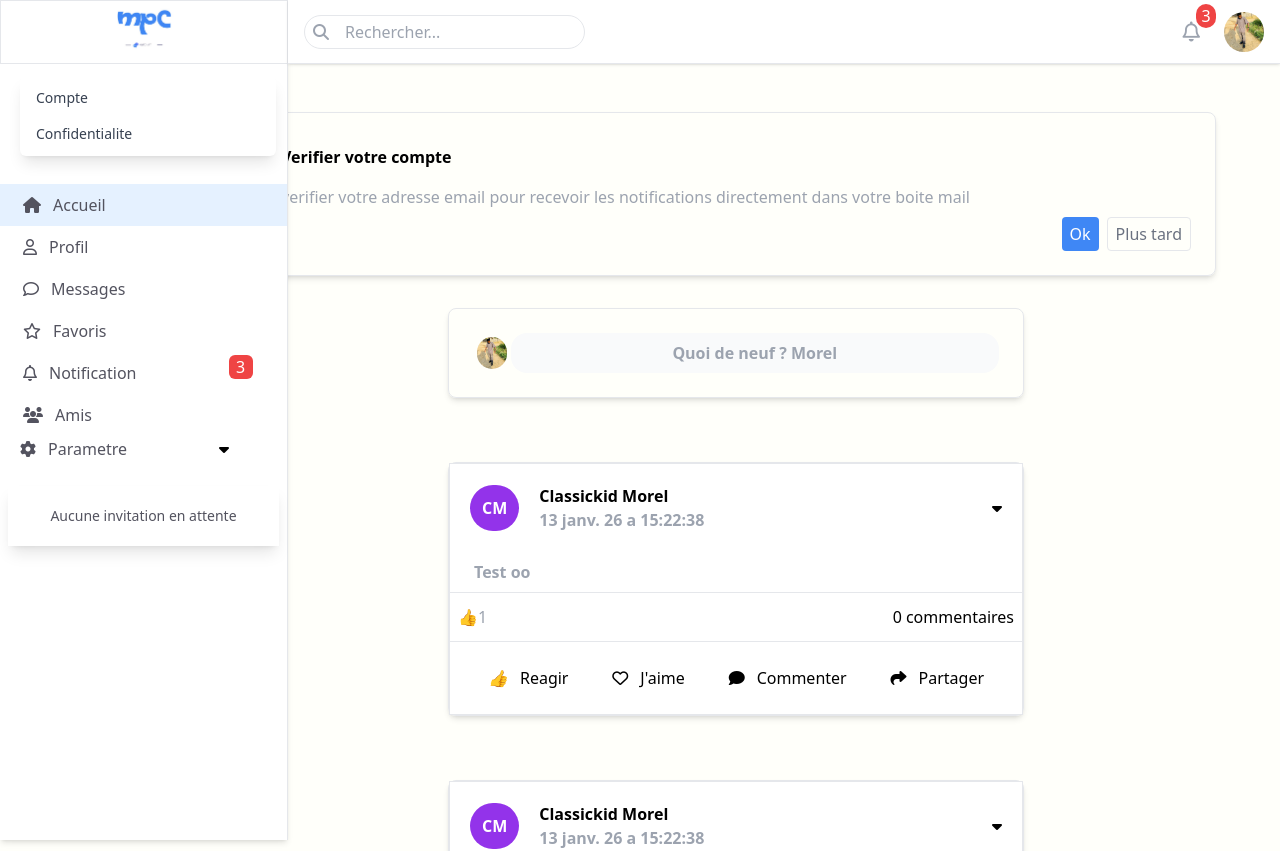
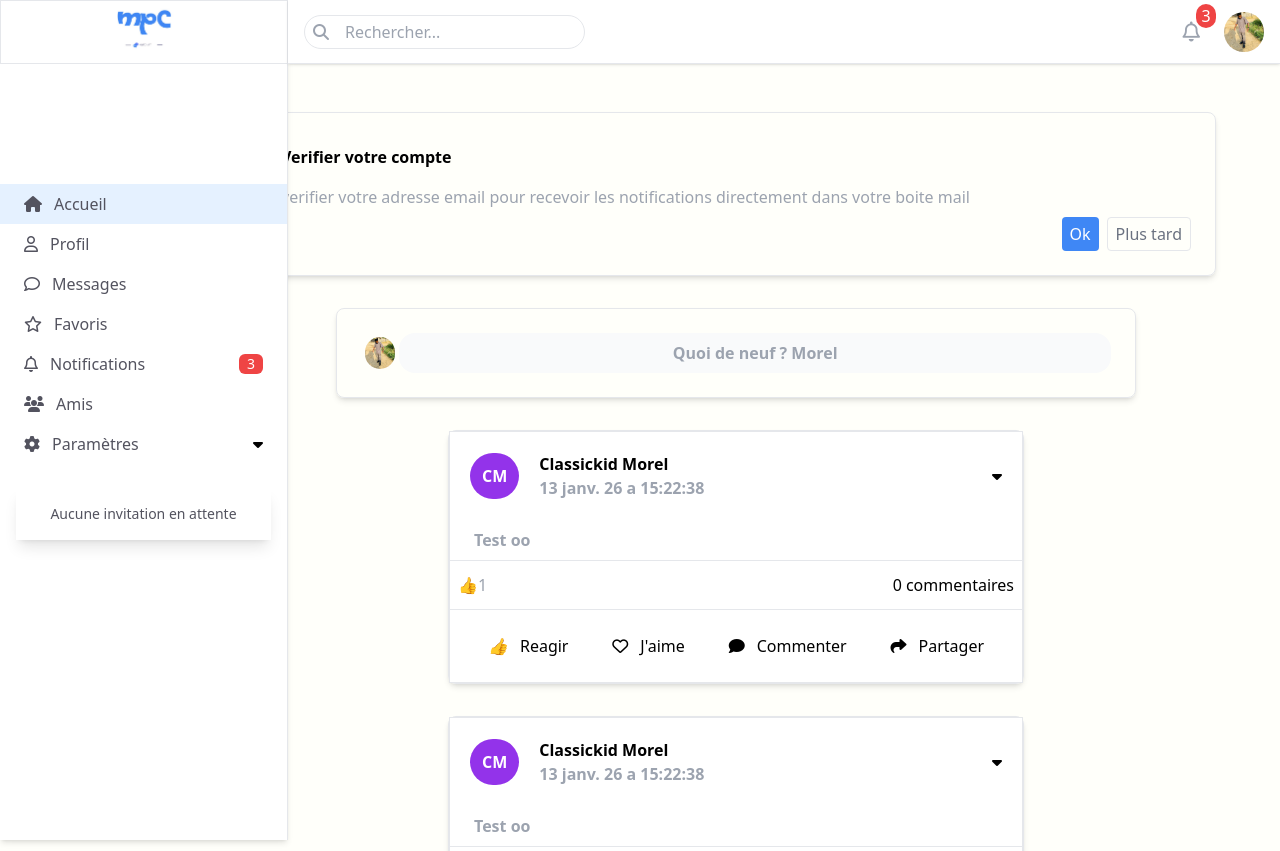
Before and after one commit to changaavanarolinelea-maker/MyChat, a React (Vite) app: page /users/home in a window 1280 px wide. Shown: the top 851 px of the page. Built offline with nearby package versions, Linux system fonts and the light colour scheme.

Commit message:
today update

```diff
--- a/src/App.jsx
+++ b/src/App.jsx
@@ -2,6 +2,7 @@ import { BrowserRouter,Routes,Route } from 'react-router-dom'
 import './App.css'
 import Home from './components/users/home'
 import Profit from './components/profits/Profit'
+import Modal from './components/users/Modal'
 
 function App() {
 
@@ -13,6 +14,7 @@ function App() {
              <Route path='/' element ={<Home/>} />
              <Route path='/users/home' element ={<Home/>} />
              <Route path='/profits/profit' element ={<Profit/>}/>
+             <Route path='/users/modal' element={<Modal/>}/>
         </Routes>
     </BrowserRouter>
     </>
--- a/src/components/post/Post.jsx
+++ b/src/components/post/Post.jsx
@@ -29,7 +29,7 @@ function Post() {
     const addComment = ()=>{
         setCommentaire ( commentaire+1)
     }
-
+      const [drop,setDrop] = useState(false)
   return <>
      {/* Partie reserver au post de l'utilisateur */}
       <section className='flex justify-center shadow-md rounded-lg border max-sm:mx-[8px] max-sm:w-full  my-8 md:mx-48 hover:touch-pinch-zoom'>
@@ -48,8 +48,21 @@ function Post() {
                                         </div>
                                    </div>
 
-                                    <div>
-                                         <i class="fa-solid fa-caret-down cursor-pointer"></i>
+                                    {drop  &&(
+                                        <div className=' p-2 bg-white rounded right-10 top-7 border '>
+                                            <div className='p-2'>
+                                                <i class="fa-regular fa-bookmark text-[#3F87F5] px-2"></i>
+                                                <span>Ajouter un favoris</span>
+                                            </div>
+                                            <div className='p-2'>
+                                                <i class="fa-solid fa-trash text-red-600 px-2"></i>
+                                                <span className='text-red-600' >Supprimer</span>
+                                            </div>
+
+                                        </div>
+                                    )}
+                                    <div className=''>
+                                         <i class="fa-solid fa-caret-down cursor-pointer hover:border hover:p-3 hover:rounded-md hover:shadow-[#3F87F5]" onClick={()=>setDrop(!drop)}></i>
                                     </div>
                               </div>
                               <p className='px-6 py-2 font-semibold text-gray-400'>Test oo</p>
@@ -107,9 +120,21 @@ function Post() {
                                             <span className='font-semibold text-gray-400 text-'>{now} a {heure}</span>
                                         </div>
                                    </div>
+                                    {drop  &&(
+                                        <div className=' p-2 bg-white rounded right-10 top-7 border '>
+                                            <div className='p-2'>
+                                                <i class="fa-regular fa-bookmark text-[#3F87F5] px-2"></i>
+                                                <span>Ajouter un favoris</span>
+                                            </div>
+                                            <div className='p-2'>
+                                                <i class="fa-solid fa-trash text-red-600 px-2"></i>
+                                                <span className='text-red-600' >Supprimer</span>
+                                            </div>
 
+                                        </div>
+                                    )}
                                     <div>
-                                         <i class="fa-solid fa-caret-down cursor-pointer"></i>
+                                         <i class="fa-solid fa-caret-down cursor-pointer hover:border hover:p-3 hover:rounded-md hover:shadow-[#3F87F5]" onClick={()=>setDrop(!drop)} ></i>
                                     </div>
                               </div>
                               <p className='px-6 py-2 font-semibold text-gray-400'>Test oo</p>
@@ -367,25 +392,25 @@ function Post() {
 
                         </div>
                          <div className='flex items-center justify-around w-full p-4 bg-white'>
-                                <div className='flex items-center gap-3 py-2 cursor-pointer hover:rounded-md hover:px-6 tansition-all hover:w-44 hover:bg-gray-200'>
+                                <div className='flex items-center gap-3 py-2 cursor-pointer hover:rounded-md hover:px-6 tansition-all hover:w-44 hover:bg-gray-200 max-sm:hover:w-auto'>
                                     <i>👍</i>
                                     <span onClick={addEmojis} className='max-sm:hidden'>
                                         Reagir
                                     </span>
                                 </div>
-                                <div className='flex items-center gap-3 py-2 cursor-pointer hover:rounded-md hover:px-6 tansition-all hover:w-44 hover:bg-gray-200'>
+                                <div className='flex items-center gap-3 py-2 cursor-pointer hover:rounded-md hover:px-6 tansition-all hover:w-44 hover:bg-gray-200 max-sm:hover:w-auto'>
                                   <i class="fa-regular fa-heart "></i>
                                     <span onClick={addEmojis} className='max-sm:hidden'>
                                        J'aime
                                      </span>
                                 </div>
-                                <div className='flex items-center gap-3 py-2 cursor-pointer hover:rounded-md hover:px-6 tansition-all hover:w-44 hover:bg-gray-200'>
+                                <div className='flex items-center gap-3 py-2 cursor-pointer hover:rounded-md hover:px-6 tansition-all hover:w-44 hover:bg-gray-200 max-sm:hover:w-auto'>
                                     <i class="fa-solid fa-comment"></i>
                                     <span onClick={addComment} className='max-sm:hidden'>
                                         Commenter
                                     </span>
                                 </div>
-                                <div className='flex items-center gap-3 py-2 cursor-pointer hover:rounded-md hover:px-6 tansition-all hover:w-44 hover:bg-gray-200'>
+                                <div className='flex items-center gap-3 py-2 cursor-pointer hover:rounded-md hover:px-6 tansition-all hover:w-44 hover:bg-gray-200 max-sm:hover:w-auto'>
                                     <i class="fa-solid fa-share"></i>
                                     <span onClick={addEmojis} className='max-sm:hidden'>
                                         Partager
@@ -428,25 +453,25 @@ function Post() {
 
                         </div>
                          <div className='flex items-center justify-around w-full p-4 bg-white'>
-                                <div className='flex items-center gap-3 py-2 cursor-pointer hover:rounded-md hover:px-6 tansition-all hover:w-44 hover:bg-gray-200'>
+                                <div className='flex items-center gap-3 py-2 cursor-pointer hover:rounded-md hover:px-6 tansition-all hover:w-44 hover:bg-gray-200 max-sm:hover:w-auto'>
                                     <i>👍</i>
                                     <span onClick={addEmojis} className='max-sm:hidden'>
                                         Reagir
                                     </span>
                                 </div>
-                                <div className='flex items-center gap-3 py-2 cursor-pointer hover:rounded-md hover:px-6 tansition-all hover:w-44 hover:bg-gray-200'>
+                                <div className='flex items-center gap-3 py-2 cursor-pointer hover:rounded-md hover:px-6 tansition-all hover:w-44 hover:bg-gray-200 max-sm:hover:w-auto'>
                                   <i class="fa-regular fa-heart "></i>
                                     <span onClick={addEmojis} className='max-sm:hidden'>
                                        J'aime
                                      </span>
                                 </div>
-                                <div className='flex items-center gap-3 py-2 cursor-pointer hover:rounded-md hover:px-6 tansition-all hover:w-44 hover:bg-gray-200'>
+                                <div className='flex items-center gap-3 py-2 cursor-pointer hover:rounded-md hover:px-6 tansition-all hover:w-44 hover:bg-gray-200 max-sm:hover:w-auto'>
                                     <i class="fa-solid fa-comment"></i>
                                     <span onClick={addComment} className='max-sm:hidden'>
                                         Commenter
                                     </span>
                                 </div>
-                                <div className='flex items-center gap-3 py-2 cursor-pointer hover:rounded-md hover:px-6 tansition-all hover:w-44 hover:bg-gray-200'>
+                                <div className='flex items-center gap-3 py-2 cursor-pointer hover:rounded-md hover:px-6 tansition-all hover:w-44 hover:bg-gray-200 max-sm:hover:w-auto'>
                                     <i class="fa-solid fa-share"></i>
                                     <span onClick={addEmojis} className='max-sm:hidden'>
                                         Partager
@@ -489,25 +514,25 @@ function Post() {
 
                         </div>
                          <div className='flex items-center justify-around w-full p-4 bg-white'>
-                                <div className='flex items-center gap-3 py-2 cursor-pointer hover:rounded-md hover:px-6 tansition-all hover:w-44 hover:bg-gray-200'>
+                                <div className='flex items-center gap-3 py-2 cursor-pointer hover:rounded-md hover:px-6 tansition-all hover:w-44 hover:bg-gray-200 max-sm:hover:w-auto'>
                                     <i>👍</i>
                                     <span onClick={addEmojis} className='max-sm:hidden'>
                                         Reagir
                                     </span>
                                 </div>
-                                <div className='flex items-center gap-3 py-2 cursor-pointer hover:rounded-md hover:px-6 tansition-all hover:w-44 hover:bg-gray-200'>
+                                <div className='flex items-center gap-3 py-2 cursor-pointer hover:rounded-md hover:px-6 tansition-all hover:w-44 hover:bg-gray-200 max-sm:hover:w-auto'>
                                   <i class="fa-regular fa-heart "></i>
                                     <span onClick={addEmojis} className='max-sm:hidden'>
                                        J'aime
                                      </span>
                                 </div>
-                                <div className='flex items-center gap-3 py-2 cursor-pointer hover:rounded-md hover:px-6 tansition-all hover:w-44 hover:bg-gray-200'>
+                                <div className='flex items-center gap-3 py-2 cursor-pointer hover:rounded-md hover:px-6 tansition-all hover:w-44 hover:bg-gray-200 max-sm:hover:w-auto'>
                                     <i class="fa-solid fa-comment"></i>
                                     <span onClick={addComment} className='max-sm:hidden'>
                                         Commenter
                                     </span>
                                 </div>
-                                <div className='flex items-center gap-3 py-2 cursor-pointer hover:rounded-md hover:px-6 tansition-all hover:w-44 hover:bg-gray-200'>
+                                <div className='flex items-center gap-3 py-2 cursor-pointer hover:rounded-md hover:px-6 tansition-all hover:w-44 hover:bg-gray-200 max-sm:hover:w-auto'>
                                     <i class="fa-solid fa-share"></i>
                                     <span onClick={addEmojis} className='max-sm:hidden'>
                                         Partager
--- a/src/components/users/Home.jsx
+++ b/src/components/users/Home.jsx
@@ -1,4 +1,4 @@
-import React from 'react'
+import React, { useState } from 'react'
 import Navbar from './Navbar'
 import myImag from '../../images/photo_2024-11-26_10-29-53.jpg'
 import Post from '../post/Post'
@@ -6,33 +6,31 @@ import Profit from '../profits/Profit'
 import SearchBar from './SearchBar'
 
 function Home() {
+
   return <>
        <Navbar/>
-      <main className='flex my-28 flex-col mx-8 max-sm:w-auto md:ml-[20vw] md:w-[75vw]  '>
-           <section className='flex justify-center shadow-md rounded-lg border max-sm:mx-[8px] max-sm:w-full'>
-                <div className='grow '>
-                    <div className='grid-flow-col p-6 '>
+      <main className=' my-28 mx-8 max-sm:w-auto md:ml-[20vw] md:w-[75vw]'>
+           <section className=' shadow-md rounded-lg border max-sm:mx-[8px] max-sm:w-full'>
+                <div className='grid grid-flow-row p-6'>
                          <h5 className='py-2 font-bold'>Verifier votre compte</h5>
                          <p className='py-2 text-gray-400 '>verifier votre adresse email pour recevoir les notifications directement dans votre boite mail</p>
                          <div className='flex justify-end gap-2'>
                              <button type="button" className='bg-[#3F87F5] hover:bg-[#1166f8] px-2 py-1 text-white rounded transition-all'>Ok</button>
                              <button type="button" className='px-2 py-1 text-gray-500 transition-all border rounded hover:bg-slate-400 hover:text-white'>Plus tard</button>
                          </div>
-                    </div>
                 </div>
             </section>
-            <section className='flex justify-center shadow-md rounded-lg border max-sm:mx-[8px] max-sm:w-full p-6 my-8 md:mx-48'>
-              <div className='grow '>
-                  <div className='w-full grid-flow-col '>
+            <section className='shadow-md rounded-lg border max-sm:mx-[8px] max-sm:w-full p-6 my-8 mx-20 '>
+              <div className='grid w-full grid-flow-row'>
                     <div className='max-sm:w-full' >
-                      <div className='flex justify-center w-auto'>
-                          <img src={myImag} alt="" className='flex justify-start object-cover w-10 h-10 p-1 rounded-full' />
+                      <div className='flex w-auto'>
+                          <img src={myImag} alt="" className='object-cover w-10 h-10 p-1 rounded-full' />
                           <a href="" className='w-full px-3 py-2 mx-auto font-semibold text-center text-gray-400 bg-gray-50 hover:bg-gray-300 text-md grow rounded-2xl'>Quoi de neuf ? Morel</a>
                       </div>
                     </div>
                   </div>
-              </div>
             </section>
+
 
            <Post/>
 
--- a/src/components/users/Navbar.jsx
+++ b/src/components/users/Navbar.jsx
@@ -1,10 +1,12 @@
-import React from 'react'
+import React, { useState } from 'react'
 import SearchBar from './SearchBar'
 import Logo from '../../images/logo.jpg'
 import ProImg from '../../images/photo_2024-11-26_10-29-53.jpg'
 import Sidebar from './Sidebar'
 
 function Navbar() {
+    const [close, setClose]=useState(true)
+
   return <>
         <div className='fixed top-0 z-50 bg-white '>
            <img src={Logo} alt="" className='object-contain h-16 border w-72'/>
@@ -13,7 +15,7 @@ function Navbar() {
             <nav className="flex items-center justify-between h-full px-4">
 
                 {/* Burger (mobile only) */}
-                <i className="text-2xl text-gray-500 cursor-pointer fa-solid fa-bars md:hidden " />
+                <i className="text-2xl text-gray-500 cursor-pointer fa-solid fa-bars md:hidden" onClick={()=>setClose(!close)}/>
 
                 {/* Search */}
                 <div className="">
@@ -30,7 +32,9 @@ function Navbar() {
             </nav>
         </header>
         <main>
+            {close &&
             <Sidebar/>
+            }
         </main>
   </>
 }
--- a/src/components/users/Sidebar.jsx
+++ b/src/components/users/Sidebar.jsx
@@ -1,78 +1,90 @@
-import React, { useState } from 'react'
-import { Link } from 'react-router-dom'
-
+import React, { useState } from "react";
+import { Link } from "react-router-dom";
 
 function Sidebar() {
-  const [dropDown, setDropDown] = useState(false)
-  const toggleDrop = () =>{
-      setDropDown(true)
-  }
+  const [dropDown, setDropDown] = useState(false);
+
   return (
-    <div>
+    <aside className="fixed h-full bg-white border-r shadow-md top-10 w-72 py-36 max-lg:hidden">
+      <ul className="flex flex-col">
 
-        <aside className='fixed w-72 h-full shadow-md border-r-[1px] top-10 py-36 active:bg-slate-400  bg-white max-lg:hidden'>
-              <ul className='flex flex-col' >
-                <li className='col-span-2 p-2 bg-black active'>
-                  <Link to="/users/home" className='flex items-center gap-3 px-[15px] py-px'>
-                      <i class="fa-solid fa-house text-[#53535f] focus:text-[#3F87F5]"></i>
-                      <span className='text-[#53535f] hover:text-black  font-sans'>Accueil</span>
-                  </Link>
-                </li>
-                <li className='col-span-2 p-2 '>
-                  <Link to="/profits/profit" className='flex items-center gap-3 px-[15px] py-px'>
-                      <i class="fa-regular fa-user text-[#53535f] hover:text-[#3F87F5]"></i>
-                      <span className='text-[#53535f] hover:text-black font-sans'>Profil</span>
-                  </Link>
-                </li>
-                <li className='col-span-2 p-2 '>
-                  <Link to="" className='flex items-center gap-3 px-[15px] py-px'>
-                      <i class="fa-regular fa-comment text-[#53535f] hover:text-[#3F87F5]"></i>
-                      <span className='text-[#53535f] hover:text-black font-sans'>Messages</span>
-                  </Link>
-                </li>
-                <li className='col-span-2 p-2 '>
-                  <Link to="" className='flex items-center gap-3 px-[15px] py-px'>
-                      <i class="fa-regular fa-star text-[#53535f] hover:text-[#3F87F5]"></i>
-                      <span className='text-[#53535f] hover:text-black font-sans'>Favoris</span>
-                  </Link>
-                </li>
-                <li className='col-span-2 p-2'>
-                  <Link to="" className='flex items-center gap-3 px-[15px] py-px'>
-                      <i class="fa-regular fa-bell text-[#53535f] hover:text-[#3F87F5]"></i>
-                      <span className='text-[#53535f] hover:text-black font-sans'>Notification</span>
-                      <span className='w-6 ml-20 text-center text-white bg-red-500 rounded-md animate-bounce'>3</span>
-                  </Link>
-                </li>
-                <li className='col-span-2 p-2 '>
-                  <Link to="" className='flex items-center gap-3 px-[15px] py-px'>
-                      <i class="fa-solid fa-users text-[#53535f] hover:text-[#3F87F5]"></i>
-                      <span className='text-[#53535f] hover:text-black font-sans'>Amis</span>
-                  </Link>
-                </li>
+        <li className="p-2 active">
+          <Link to="/users/home" className="flex items-center gap-3 px-4">
+            <i className="fa-solid fa-house text-[#53535f]"></i>
+            <span className="text-[#53535f] hover:text-black">Accueil</span>
+          </Link>
+        </li>
 
-                <li className='inline-block'> {dropDown}
-                  <Link to="" className='flex items-center gap-3 px-[20px] py-px' >
-                      <i class="fa-solid fa-gear text-[#53535f] hover:text-[#3F87F5]"></i>
-                      <span className='text-[#53535f] hover:text-black font-sans'>Parametre</span>
-                      <i class="fa-solid fa-caret-down ml-20" onClick={toggleDrop}></i>
+        <li className="p-2">
+          <Link to="/profits/profit" className="flex items-center gap-3 px-4">
+            <i className="fa-regular fa-user text-[#53535f]"></i>
+            <span className="text-[#53535f] hover:text-black">Profil</span>
+          </Link>
+        </li>
 
-                          <ul className="w-64 origin-top-right rounded-md bg-white shadow-lg outline-1 outline-black/5 transition transition-discrete [--anchor-gap:--spacing(2)] data-closed:scale-95 data-closed:transform data-closed:opacity-0 data-enter:duration-100 data-enter:ease-out data-leave:duration-75 data-leave:ease-in absolute top-9" >
-                            <li className='py-1'>
-                                  <Link to="#" class="block px-4 py-2 text-sm text-gray-700 focus:bg-gray-100 focus:text-gray-900 focus:outline-hidden">Compte</Link>
-                                  <Link to="#" class="block px-4 py-2 text-sm text-gray-700 focus:bg-gray-100 focus:text-gray-900 focus:outline-hidden">Confidentialite</Link>
-                            </li>
-                          </ul>
+        <li className="p-2">
+          <Link to="/users/modal" className="flex items-center gap-3 px-4">
+            <i className="fa-regular fa-comment text-[#53535f]"></i>
+            <span className="text-[#53535f] hover:text-black">Messages</span>
+          </Link>
+        </li>
 
+        <li className="p-2">
+          <Link to="#" className="flex items-center gap-3 px-4">
+            <i className="fa-regular fa-star text-[#53535f]"></i>
+            <span className="text-[#53535f] hover:text-black">Favoris</span>
+          </Link>
+        </li>
 
-                  </Link>
-                </li>
-              </ul>
-              <div className='p-4 mx-2 my-6 shadow-lg'>
-                  <p className='text-wrap text-[#53535f] text-sm text-center p-1'>Aucune invitation en attente</p>
-              </div>
-        </aside>
-    </div>
-  )
+        <li className="p-2">
+          <Link to="#" className="flex items-center gap-3 px-4">
+            <i className="fa-regular fa-bell text-[#53535f]"></i>
+            <span className="text-[#53535f] hover:text-black">Notifications</span>
+            <span className="w-6 ml-auto text-sm text-center text-white bg-red-500 rounded-md">
+              3
+            </span>
+          </Link>
+        </li>
+
+        <li className="p-2">
+          <Link to="#" className="flex items-center gap-3 px-4">
+            <i className="fa-solid fa-users text-[#53535f]"></i>
+            <span className="text-[#53535f] hover:text-black">Amis</span>
+          </Link>
+        </li>
+
+        {/* PARAMÈTRES + DROPDOWN */}
+        <li className="relative p-2">
+          <div className="flex items-center gap-3 px-4 cursor-pointer"onClick={() => setDropDown(!dropDown)} >
+            <i className="fa-solid fa-gear text-[#53535f]"></i>
+            <span className="text-[#53535f] hover:text-black">Paramètres</span>
+            <i className="ml-auto fa-solid fa-caret-down"></i>
+          </div>
+
+          {dropDown && (
+            <ul className="absolute bg-white border rounded-md shadow-lg left-4 top-10 w-60">
+              <li>
+                <Link to="#" className="block px-4 py-2 text-sm text-gray-700 hover:bg-gray-100" >
+                  Compte
+                </Link>
+              </li>
+              <li>
+                <Link to="#" className="block px-4 py-2 text-sm text-gray-700 hover:bg-gray-100" >
+                  Confidentialité
+                </Link>
+              </li>
+            </ul>
+          )}
+        </li>
+      </ul>
+
+      <div className="p-4 mx-4 my-6 shadow-lg">
+        <p className="text-sm text-center text-[#53535f]">
+          Aucune invitation en attente
+        </p>
+      </div>
+    </aside>
+  );
 }
 
-export default Sidebar
+export default Sidebar;
```
Also changed, not shown: src/components/profits/Profit.jsx (+8 -70 lines), src/components/users/Modal.jsx (added, +27 -0 lines).
